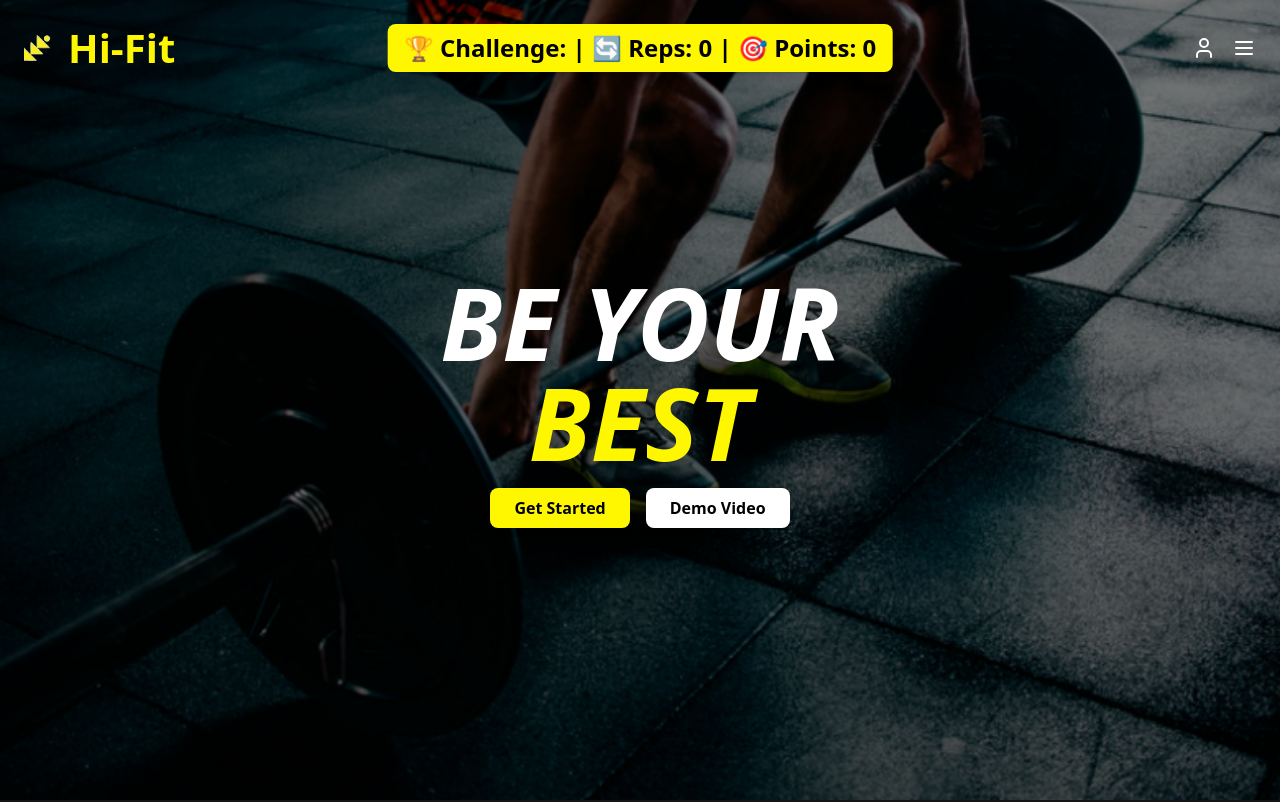
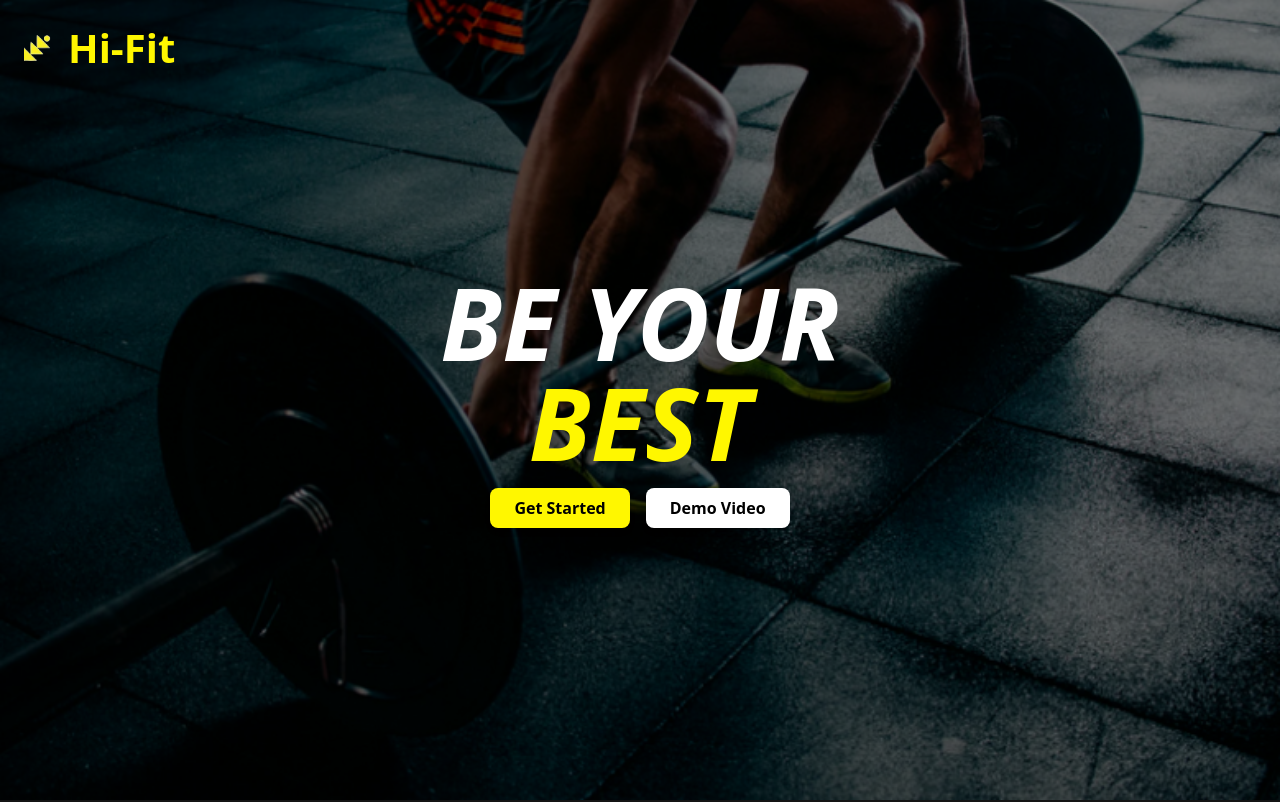
Before and after one commit to Sachmansahni/fitnessTracker, a React (Vite) app in the folder FrontEnd/: page / in a window 1280 px wide. Shown: the top 802 px of the page. Built offline with nearby package versions, Linux system fonts and the light colour scheme.

Commit message:
working on user button

```diff
--- a/FrontEnd/package.json
+++ b/FrontEnd/package.json
@@ -17,7 +17,7 @@
     "@mediapipe/camera_utils": "^0.3.1675466862",
     "@mediapipe/pose": "^0.5.1675469404",
     "@tensorflow/tfjs-core": "^4.22.0",
-    "framer-motion": "^12.4.3",
+    "framer-motion": "^12.4.7",
     "lucide-react": "^0.475.0",
     "motion": "^12.4.7",
     "react": "^19.0.0",
--- a/FrontEnd/src/components/Home/index.jsx
+++ b/FrontEnd/src/components/Home/index.jsx
@@ -1,13 +1,13 @@
 import { useState, useEffect } from "react"
 import { Link } from "react-router-dom"
 import { motion } from "framer-motion"
-import { Menu, User, X } from "lucide-react"
+// import { Menu, User, X } from "lucide-react"
 
 function Home() {
   const [challenge, setChallenge] = useState("")
   const [reps, setReps] = useState(0)
   const [points, setPoints] = useState(0)
-  const [showBanner, setShowBanner] = useState(true)
+  // const [showBanner, setShowBanner] = useState(true)
   const [isUserLoggedIn, setIsUserLoggedIn] = useState(false)
   const [isExpanded, setIsExpanded] = useState(false)
   const [isMenuOpen, setIsMenuOpen] = useState(false)
@@ -49,39 +49,42 @@ function Home() {
             <img src="Logo.png" alt="Hi-Fit Logo" className="h-8 sm:h-12 w-auto mr-2 sm:mr-4" />
             <h1 className="text-2xl sm:text-[40px] font-bold text-[#FFF700]">Hi-Fit</h1>
           </div>
+          {isUserLoggedIn && (
             <div className="flex items-center space-x-4">
               <button
                 onClick={() => {
-                /* Handle profile click */
+                  console.log("Clicked");
                 }}
-              className="text-white hover:text-[#FFF700] transition-colors duration-200"
+                className="cursor-pointer text-white hover:text-[#FFF700] transition-colors duration-200 z-50"
               >
-              <User className="h-6 w-6" />
+                {/* <User className="h-6 w-6" /> */}
+                User
               </button>
               <button
                 onClick={() => setIsMenuOpen(!isMenuOpen)}
-              className="text-white hover:text-[#FFF700] transition-colors duration-200"
+                className="cursor-pointer text-white hover:text-[#FFF700] transition-colors duration-200"
               >
-              {isMenuOpen ? <X className="h-6 w-6 text-[#FFF700]" /> : <Menu className="h-6 w-6" />}
+                {isMenuOpen ? "X" : "Menu"}
               </button>
             </div>
+          )}
         </div>
 
         {/* Menu Overlay */}
         {isMenuOpen && (
           <div className="absolute top-0 right-0 w-64 h-screen bg-black bg-opacity-90 z-20 p-6">
             <nav className="flex flex-col space-y-4">
-              <Link to="/" className="text-white hover:text-[#FFF700] transition-colors duration-200">
-                Home
+              <Link to="/daily-challenge" className="text-white hover:text-[#FFF700] transition-colors duration-200">
+                Daily Challenge
               </Link>
-              <Link to="/about" className="text-white hover:text-[#FFF700] transition-colors duration-200">
-                About
+              <Link to="/workout-tracker" className="text-white hover:text-[#FFF700] transition-colors duration-200">
+                Workout Tracker
               </Link>
-              <Link to="/services" className="text-white hover:text-[#FFF700] transition-colors duration-200">
-                Services
+              <Link to="/leader-board" className="text-white hover:text-[#FFF700] transition-colors duration-200">
+                LeaderBoard
               </Link>
-              <Link to="/contact" className="text-white hover:text-[#FFF700] transition-colors duration-200">
-                Contact
+              <Link to="/share" className="text-white hover:text-[#FFF700] transition-colors duration-200">
+                Community Post
               </Link>
             </nav>
           </div>
@@ -247,11 +250,11 @@ function Home() {
       </footer>
 
       {/* Banner - Only show if showBanner is true */}
-      {showBanner && (
+      {/* {showBanner && (
         <div className="fixed top-6 left-1/2 transform -translate-x-1/2 bg-[#FFF700] text-black text-lg lg:text-2xl font-bold py-2 px-4 rounded-lg shadow-lg transition-all duration-500 opacity-100 scale-100 animate-fadeIn">
           🏆 Challenge: {challenge} | 🔄 Reps: {reps} | 🎯 Points: {points}
         </div>
-      )}
+      )} */}
     </div>
   )
 }
```
Also changed, not shown: 1 other file (tests, documents, lock files or other folders). Lines whose indentation alone changed are shown as unchanged.
